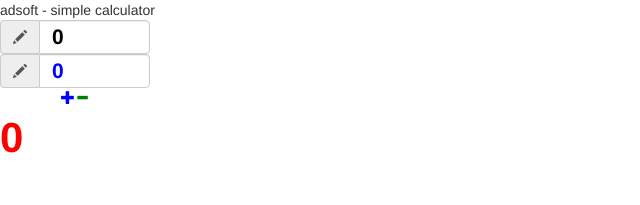
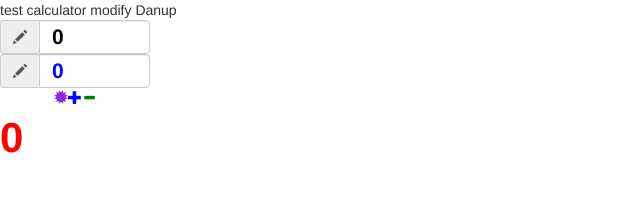
Before and after one commit to Daniel-GHOST/testing-calculator, an Angular app: page / in a window 1280 px wide. Shown: the top 205 px of the page, without its empty margins (0-640 px from the left). Built offline with nearby package versions, Linux system fonts and the light colour scheme.

Commit message:
branch multiplication create

```diff
--- a/src/app/app.component.html
+++ b/src/app/app.component.html
@@ -1,2 +1,2 @@
-adsoft - simple calculator
+test calculator modify Danup
 <app-ui></app-ui>
--- a/src/app/ui/ui.component.css
+++ b/src/app/ui/ui.component.css
@@ -33,3 +33,8 @@
     cursor: pointer;
     color: green;
 }
+
+.multiplication-button{
+  cursor: pointer;
+  color:blueviolet;
+}
--- a/src/app/ui/ui.component.html
+++ b/src/app/ui/ui.component.html
@@ -12,6 +12,9 @@
         </div>
     </form>
 
+    <i class="glyphicon glyphicon-certificate multiplication-button"
+        (click)="multiplication()"></i>
+
     <i class="glyphicon glyphicon-plus addition-button"
         (click)="addition()"></i>
 
--- a/src/app/ui/ui.component.ts
+++ b/src/app/ui/ui.component.ts
@@ -1,6 +1,8 @@
 import { Component, OnInit } from '@angular/core';
 import { addition } from "../addition/addition"
 import { substraction } from '../substraction/substraction';
+import { multiplication } from '../multiplication/multiplication';
+
 
 @Component({
   selector: 'app-ui',
@@ -30,4 +32,9 @@ export class UiComponent implements OnInit {
    this.result = myresult;
   }
 
+  multiplication(){
+    let myresult = 0;
+    myresult = multiplication(this.operator1, this.operator2);
+    this.result = myresult;
+    }
 }
```
Also changed, not shown: 1 other file (tests, documents, lock files or other folders).
